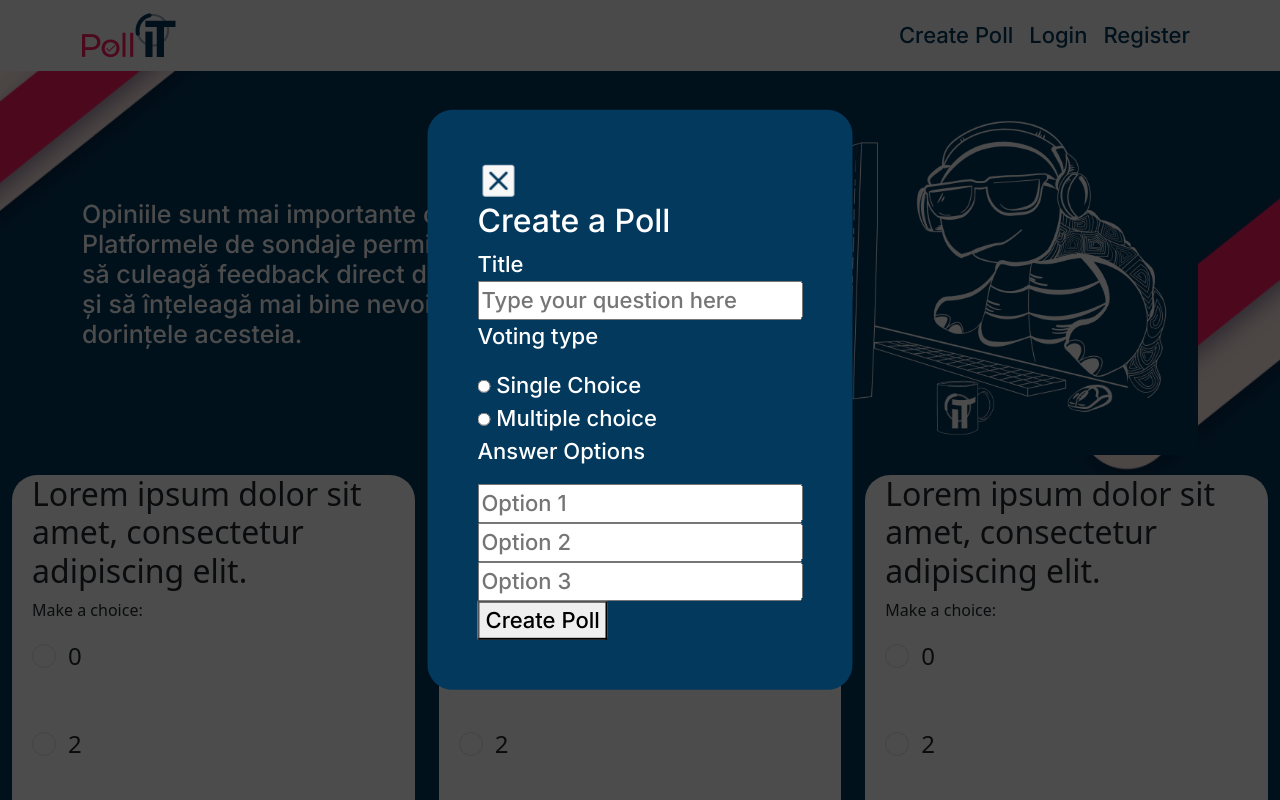
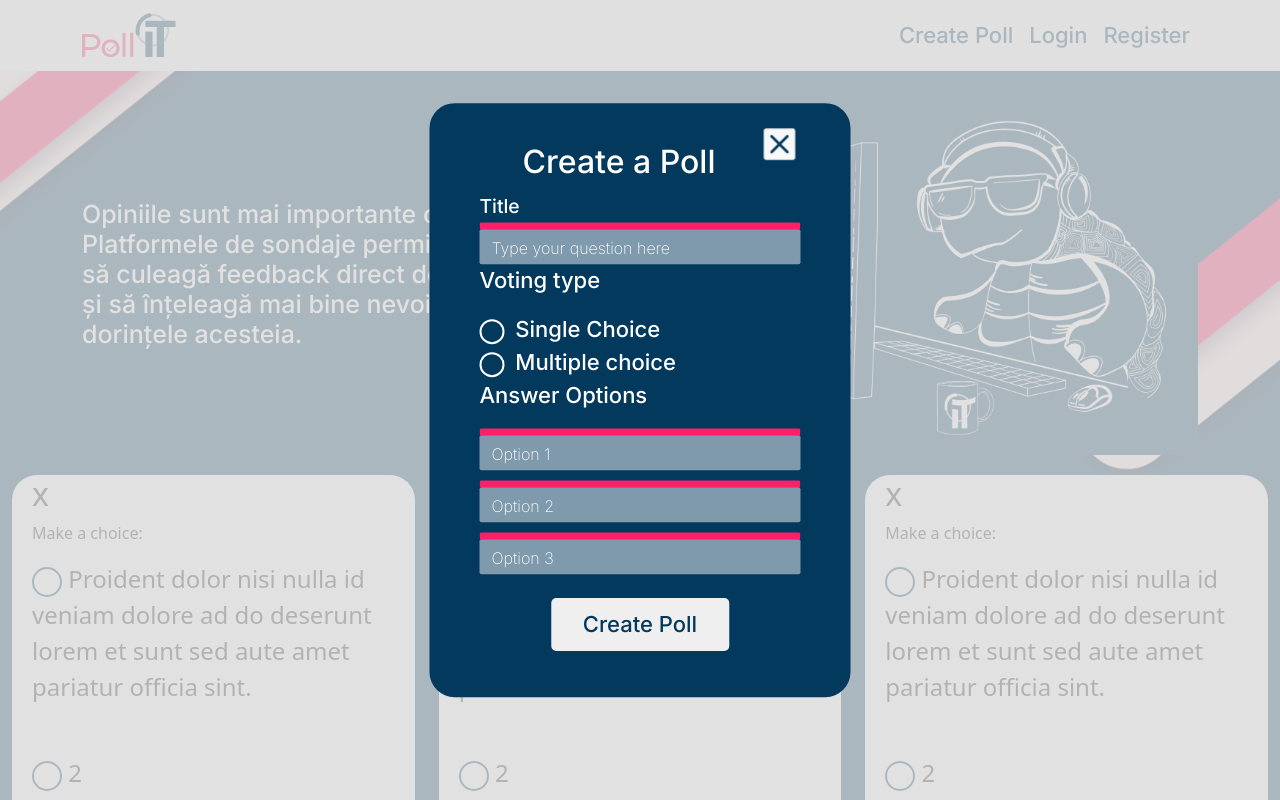
Before and after one commit to Alsor1/Poll-IT-LSAC, a React (Create React App) app in the folder frontend/: page / in a window 1280 px wide. Both pictures are taken after a click on the button "Create Poll". Shown: the top 800 px of the page. Built offline with nearby package versions, Linux system fonts and the light colour scheme.

Commit message:
Create Poll
Am editat Create poll pentru a arata mai ok si apoi am reusit sa creez un obiect care sa memoreze valorile introduse de user in inputul de tip text, mai ramane de implementat functionalitatea de a crea alte poll-uri cand apas pe butonul de create poll

```diff
--- a/frontend/src/App.css
+++ b/frontend/src/App.css
@@ -1,3 +1,6 @@
+@import url('https://fonts.googleapis.com/css2?family=Inter:wght@200;500&family=MedievalSharp&display=swap');
+
+
 .App {
   text-align: center;
 }
@@ -59,3 +62,9 @@
   display: flex;
   align-items: center;
 }
+
+body{
+    font-family: 'Inter', sans-serif;
+    font-weight: 500;
+    font-size: 22px;
+}
--- a/frontend/src/App.js
+++ b/frontend/src/App.js
@@ -22,7 +22,7 @@ function App() {
       <Home />
       <Container fluid>
         <Row className="polls">
-          <Col><Poll/></Col>
+          <Col><Poll /></Col>
           <Col><Poll/></Col>
           <Col><Poll/></Col>
         </Row>
--- a/frontend/src/components/createPoll/createPoll.css
+++ b/frontend/src/components/createPoll/createPoll.css
@@ -1,3 +1,86 @@
-.form-createPoll{
+
+.form-createPoll {
+    display: flex;
+    flex-direction: column;
+    color:white;
+  }
+
+.img-close{
+    cursor: pointer;
+}
+
+.title-style{
+    padding-top:20px;
+    text-align: center;
+}
+
+.red-line {
+    border-top: 7px solid #FF1F66;
+    border-radius: 2px;
+  }
+
+.spacing{
+    margin-top:10px;
+}
+
+.input-style{
+
+    width: 100%; /* Set the width to 100% for responsiveness */
+    max-width: 400px; /* Set a maximum width to prevent the input from becoming too wide */
+    opacity: 100%;
+    background-color:rgb(127,154,173);
     color: white;
+    border:none;
+    border-radius: 2px;
 }
+
+.input-style::placeholder{
+    color: rgb(255, 255, 255);
+    opacity: 1;
+    font-weight: 390;
+    font-size: medium;
+    text-indent: 10px;
+
+}
+.spacing-button{
+    margin:50px;
+}
+
+.create-button{
+    color:#04395E;
+    border: none;
+    border-radius: 5px;
+    position:relative;
+    left:50%;
+    transform: translate(-50%, -50%);
+    padding-left:10%;
+    padding-right:10%;
+    padding-top: 3%;
+    padding-bottom: 3%;
+}
+
+.poll-type {
+    appearance: none;
+    width: 25px;
+    height:25px;
+    border: 2px solid #ffffff;
+    border-radius: 50%;
+    vertical-align: middle;
+    margin-right:5px;
+    font-weight: lighter;
+  }
+
+  .poll-type:checked {
+    border-color: #ffffff;
+  }
+
+  .poll-type:checked::before {
+    content: '';
+    display: block;
+    width: 15px;
+    height: 15px;
+    background-color: #ffffff;
+    border-radius: 50%;
+    margin: 3px;
+    margin-top:4px;
+  }
--- a/frontend/src/components/createPoll/createPoll.js
+++ b/frontend/src/components/createPoll/createPoll.js
@@ -1,13 +1,19 @@
 import close from '../../assets/X.png'
-import './createPoll'
-
+import './createPoll.css'
+import React, {useState} from 'react'
+import Poll from '../poll/poll'
+// Am scris asa CSS-ul pentru ca nu stiam de ce nu mergea sa il scriu in fisierul de CSS
+// Dupa ce m-am uitat mai atent am realizat ca am uitat sa pun extensia de .css la finalul fisierului (plang)
 const MODAL_STYLES = {
   position: 'fixed',
   top: '50%',
   left:'50%',
   transform: 'translate(-50%, -50%)',
   backgroundColor: '#04395E',
-  padding: '50px',
+  paddingLeft: '50px',
+  paddingRight: '50px',
+  paddingTop:'20px',
+  paddingBottom:'20px',
   zIndex:1000,
   borderRadius:"25px",
   color:"#FFF"
@@ -20,47 +26,118 @@ const OVERLAY_STYLES = {
   left: 0,
   right: 0,
   bottom: 0,
-  backgroundColor: 'rgba(0, 0, 0, .7)' ,
+  backgroundColor: '#D9D9D9' ,
+  opacity:"79%",
   zIndex: 1000
 }
 
+const IMG_STYLES = {
+  display:"inline",
+  float:"right",
+
+}
+
+const FORM_STYLES = {
+  display:"block",
+}
+let poll={};
 
 export default function CreatePoll({open, onClose}) {
+  const[state, setState] = useState({});
+  const update = event =>{
+    const target = event.currentTarget
+
+    setState({
+      ...state,
+      [target.name] : target.type === 'text' ? target.value : null
+    })
+  }
+
+  // const submit = event =>{
+  //   event.preventDefault();
+  //   poll = state;
+  //   console.log(poll);
+  //   Poll poll={poll};
+  // }
+
   if(!open) return null
   return (
     <>
     <div style={OVERLAY_STYLES} onClick={onClose}/>
       <div style={MODAL_STYLES}>
 
-        <form className="form-createPoll">
+        <form style={FORM_STYLES}>
           {/* buton de inchis */}
-          <img onClick={onClose} src={close} ></img>
+          <img
+            onClick={onClose}
+            src={close}
+            alt="close"
+            className='img-close'
+            style={IMG_STYLES}></img>
 
           {/* Titlu */}
-          <h2>Create a Poll</h2>
+          <h2 className="title-style">Create a Poll</h2>
 
           {/* input de pus nume poll */}
-          <label for='pollTitle'>Title</label><br></br>
-          <input type="text" id='pollTitle' name='pollTitle' placeholder='Type your question here'></input>
+          <label><small className='poll-name-style'>Title</small></label>
+          <div className="red-line"></div>
+          <input
+            type="text"
+            name='pollTitle'
+            id='pollTitle'
+            className='input-style'
+            placeholder='Type your question here'
+            onChange={update}></input>
 
-          {/* selectare tip de */}
+          {/* selectare tip de poll*/}
           <p>Voting type</p>
           <label>
-          <input type="radio" value="singleType" name="pollType" /> Single Choice
+          <input
+            type="radio"
+            value="singleType"
+            name="pollType"
+            className="poll-type"
+            onClick={() => <Poll poll={poll} />}/> Single Choice
           </label><br></br>
 
           <label>
-          <input type="radio" value="multipelType" name="pollType" /> Multiple choice
+          <input
+            type="radio"
+            value="multipelType"
+            name="pollType"
+            className="poll-type" /> Multiple choice
           </label>
 
           {/* Raspunsuri la poll */}
           <p>Answer Options</p>
+          <div className="red-line spacing"></div>
+          <input
+            type="text"
+            id='option1'
+            name='option1'
+            placeholder='Option 1'
+            onChange={update}
+            className='input-style'></input><br></br>
+          <div className="red-line spacing"></div>
+          <input
+            type="text"
+            id='option2'
+            name='option2'
+            placeholder='Option 2'
+            onChange={update}
+            className='input-style'></input><br></br>
+          <div className="red-line spacing"></div>
+          <input
+            type="text"
+            id='option3'
+            name='option3'
+            placeholder='Option 3'
+            onChange={update}
+            className='input-style'></input><br></br>
 
-          <input type="text" id='option1' name='option1' placeholder='Option 1'></input><br></br>
-          <input type="text" id='option2' name='option2' placeholder='Option 2'></input><br></br>
-          <input type="text" id='option3' name='option3' placeholder='Option 3'></input><br></br>
-
-          <button>Create Poll</button>
+          {/* Buton submit poll */}
+          <div className='spacing-button' />
+          <button className=" create-button"  href="#">Create Poll</button>
         </form>
       </div>
     </>
--- a/frontend/src/components/poll/poll.css
+++ b/frontend/src/components/poll/poll.css
@@ -17,3 +17,31 @@
     gap: 50px;
     font-size:24px;
 }
+
+/* Modificari check-radio */
+.custom-radio {
+    appearance: none;
+    width: 30px;
+    height:30px;
+    border: 2px solid #04395E;
+    border-radius: 50%;
+    vertical-align: middle;
+  }
+
+  .custom-radio:checked {
+    border-color: #04395E;
+  }
+
+  .custom-radio:checked::before {
+    content: '';
+    display: block;
+    width: 20px;
+    height: 20px;
+    background-color: #04395E;
+    border-radius: 50%;
+    margin: 3px;
+  }
+
+  .pollItem{
+    cursor: pointer;
+  }
--- a/frontend/src/components/poll/poll.js
+++ b/frontend/src/components/poll/poll.js
@@ -1,42 +1,33 @@
 //import css
+import React, {useState} from 'react';
 import "./poll.css";
 
 import Form from 'react-bootstrap/Form';
 
 
-let num=0;
-function Poll() {
+function Poll({poll}) {
+
     return(
         <div className="background-poll">
             <div className="spacing-poll in-poll">
                 <h2>
-                Lorem ipsum dolor sit amet, consectetur adipiscing elit.
+                {`x`}
                 </h2>
                 <p>Make a choice:</p>
                 <Form className="form-items">
                     {['radio'].map((type) => (
                         <div key={`stacked-${type}`} className="mb-3">
-                            <Form.Check
-                                className="spacing-items-poll"
-                                label={`${num}`}
-                                name= {`group${num}`}
-                                type={type}
-                                id={`stacked-${type}-1`}
-                            />
-                            <Form.Check
-                                className="spacing-items-poll"
-                                label="2"
-                                name= {`group${num}`}
-                                type={type}
-                                id={`stacked-${type}-2`}
-                            />
-                            <Form.Check
-                                className="spacing-items-poll"
-                                label="3"
-                                name= {`group${num}`}
-                                type={type}
-                                id={`stacked-${type}-3`}
-                            />
+
+                        <label className="pollItem">
+                            <input type="radio" value="singleType" name="pollType"  className="custom-radio"/> Proident dolor nisi nulla id veniam dolore ad do deserunt lorem et sunt sed aute amet pariatur officia sint.
+                        </label>
+
+                        <label className="pollItem">
+                            <input type="radio" value="multipelType" name="pollType" className="custom-radio" /> 2
+                        </label>
+                        <label className="pollItem">
+                            <input type="radio" value="multipelType" name="pollType" className="custom-radio" /> 3
+                        </label>
                         </div>
                     ))}
                 </Form>
```
